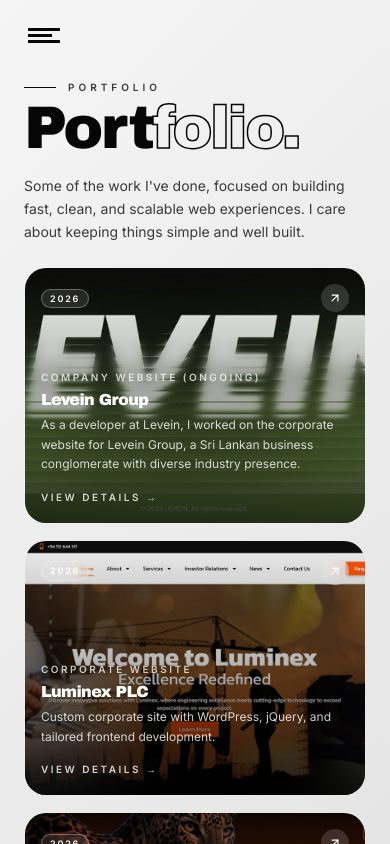
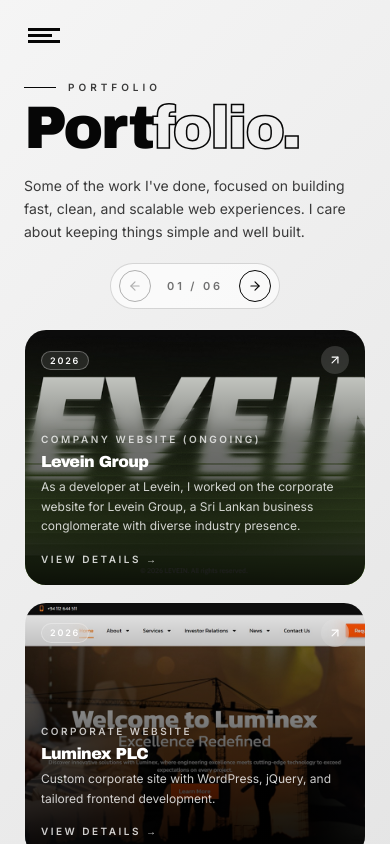
Before and after one commit to MahimaInduvara97/mahima-portfolio, a Next.js app: page /portfolio in a window 390 px wide. Shown: the top 844 px of the page. Built offline with nearby package versions, Linux system fonts and the light colour scheme.

Commit message:
Add Pganiation to mobile as well

```diff
--- a/app/portfolio/PortfolioClient.tsx
+++ b/app/portfolio/PortfolioClient.tsx
@@ -33,26 +33,26 @@
               Some of the work I've done, focused on building fast, clean, and scalable web experiences. I care about keeping things simple and well built.
             </p>
           </div>
-      <div className="mb-6 flex items-end justify-center text-center">
-        <div className="hidden items-center gap-2 md:flex">
+      <div className="mb-5 mt-5 flex items-center justify-center text-center md:mb-6 md:mt-0">
+        <div className="flex items-center gap-2 rounded-full border border-ink/15 bg-white/65 px-2 py-1.5 backdrop-blur-sm">
           <button
             onClick={() => setPage((p) => Math.max(0, p - 1))}
             disabled={page === 0}
             aria-label="Previous"
-            className="rounded-full border border-ink p-2.5 text-ink transition-all hover:bg-ink hover:text-primary-foreground disabled:cursor-not-allowed disabled:opacity-30"
+            className="rounded-full border border-ink p-2 text-ink transition-all hover:bg-ink hover:text-primary-foreground disabled:cursor-not-allowed disabled:opacity-30 md:p-2.5"
           >
-            <ArrowLeft className="h-4 w-4" />
+            <ArrowLeft className="h-3.5 w-3.5 md:h-4 md:w-4" />
           </button>
-          <span className="px-3 text-xs font-semibold uppercase tracking-[0.3em] text-ink-mute">
+          <span className="px-2 text-[11px] font-semibold uppercase tracking-[0.26em] text-ink-mute md:px-3 md:text-xs md:tracking-[0.3em]">
             {String(page + 1).padStart(2, "0")} / {String(totalPages).padStart(2, "0")}
           </span>
           <button
             onClick={() => setPage((p) => Math.min(totalPages - 1, p + 1))}
             disabled={page >= totalPages - 1}
             aria-label="Next"
-            className="rounded-full border border-ink p-2.5 text-ink transition-all hover:bg-ink hover:text-primary-foreground disabled:cursor-not-allowed disabled:opacity-30"
+            className="rounded-full border border-ink p-2 text-ink transition-all hover:bg-ink hover:text-primary-foreground disabled:cursor-not-allowed disabled:opacity-30 md:p-2.5"
           >
-            <ArrowRight className="h-4 w-4" />
+            <ArrowRight className="h-3.5 w-3.5 md:h-4 md:w-4" />
           </button>
         </div>
       </div>
@@ -75,7 +75,7 @@
               }}
               aria-hidden="true"
             />
-            <div className="absolute inset-0 bg-linear-to-t from-black/80 via-black/30 to-transparent" />
+            <div className="absolute inset-0 bg-linear-to-t from-black/92 via-black/55 to-transparent" />
             <div className="relative z-10 flex h-full flex-col justify-between p-4 text-white md:p-5">
               <div className="flex items-center justify-between">
                 <span className="rounded-full border border-white/30 bg-white/10 px-2 py-0.5 text-[9px] font-semibold uppercase tracking-[0.2em] backdrop-blur">
--- a/app/portfolio/[slug]/page.tsx
+++ b/app/portfolio/[slug]/page.tsx
@@ -97,7 +97,7 @@
           </div>
         </div>
 
-        <div className="glass-card overflow-hidden rounded-[2rem] p-4">
+        <div className="glass-card overflow-hidden rounded-[2rem]">
           <div
             className="relative flex min-h-88 items-end overflow-hidden rounded-[1.5rem] p-6 text-white"
             style={{
```
